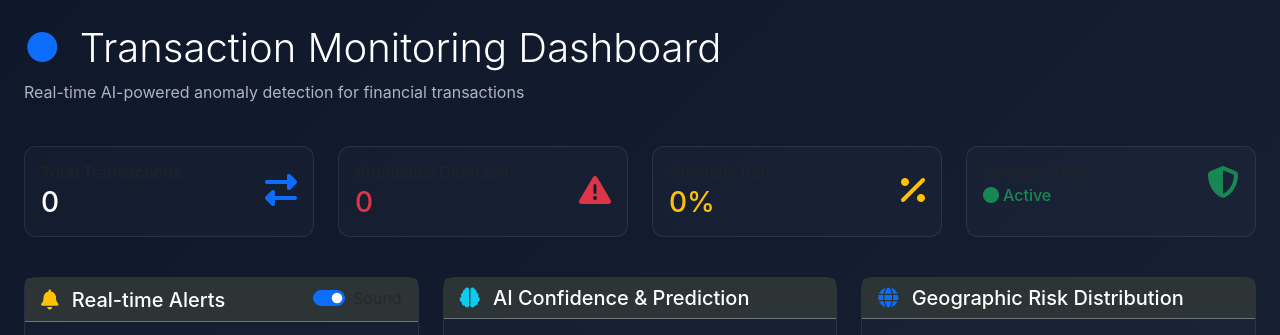
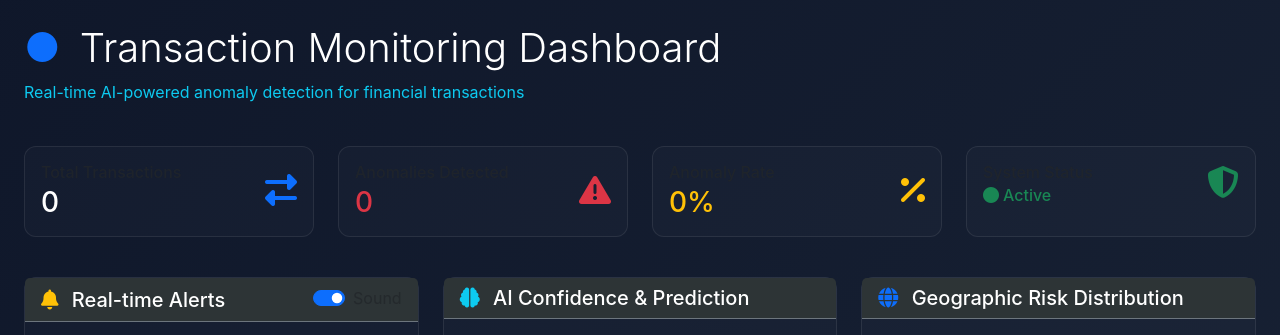
Before and after one commit to Joeches/sentinelscan, a Flask app: page / in a window 1280 px wide. Shown: the part 65-400 px from the top of the page. Run offline with Flask 3, Linux system fonts and the light colour scheme; data that the repository does not hold is empty.

Commit message:
Make financial transaction anomaly detection stand out visually
Update text color for the financial transaction anomaly detection summary on both the Transaction Monitoring Dashboard and Executive Command Center pages from text-slate-300 to text-info.

Replit-Commit-Author: Agent
Replit-Commit-Session-Id: 0409ccd6-e525-425e-9356-bd1ae1519ba2
Replit-Commit-Checkpoint-Type: full_checkpoint
Replit-Commit-Screenshot-Url: https://storage.googleapis.com/screenshot-production-us-central1/dabda75e-2c71-4f7f-8bea-37cb18616527/0409ccd6-e525-425e-9356-bd1ae1519ba2/UgQM2oJ

```diff
--- a/templates/dashboard.html
+++ b/templates/dashboard.html
@@ -11,7 +11,7 @@
                 <span class="text-primary me-2">●</span>
                 Transaction Monitoring Dashboard
             </h1>
-            <p class="text-slate-300 fs-6 opacity-75">Real-time AI-powered anomaly detection for financial transactions</p>
+            <p class="text-info fs-6">Real-time AI-powered anomaly detection for financial transactions</p>
         </div>
     </div>
 
--- a/templates/executive_dashboard.html
+++ b/templates/executive_dashboard.html
@@ -215,7 +215,7 @@
                                 <span class="text-primary me-3">●</span>
                                 Executive Command Center
                             </h1>
-                            <p class="text-slate-300 fs-6 mb-0 opacity-75">
+                            <p class="text-info fs-6 mb-0">
                                 Real-time global threat intelligence powered by advanced AI algorithms
                             </p>
                         </div>
```
